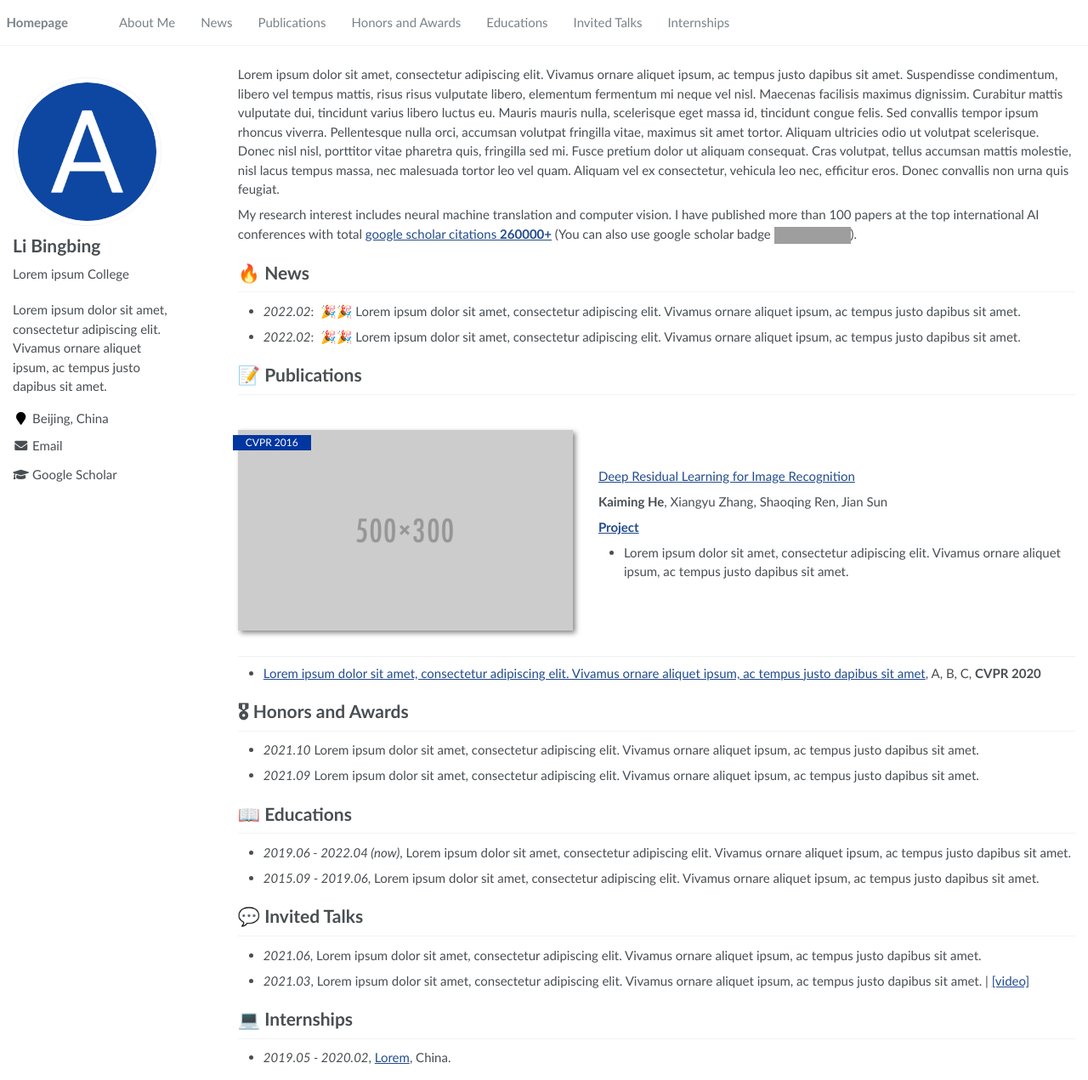
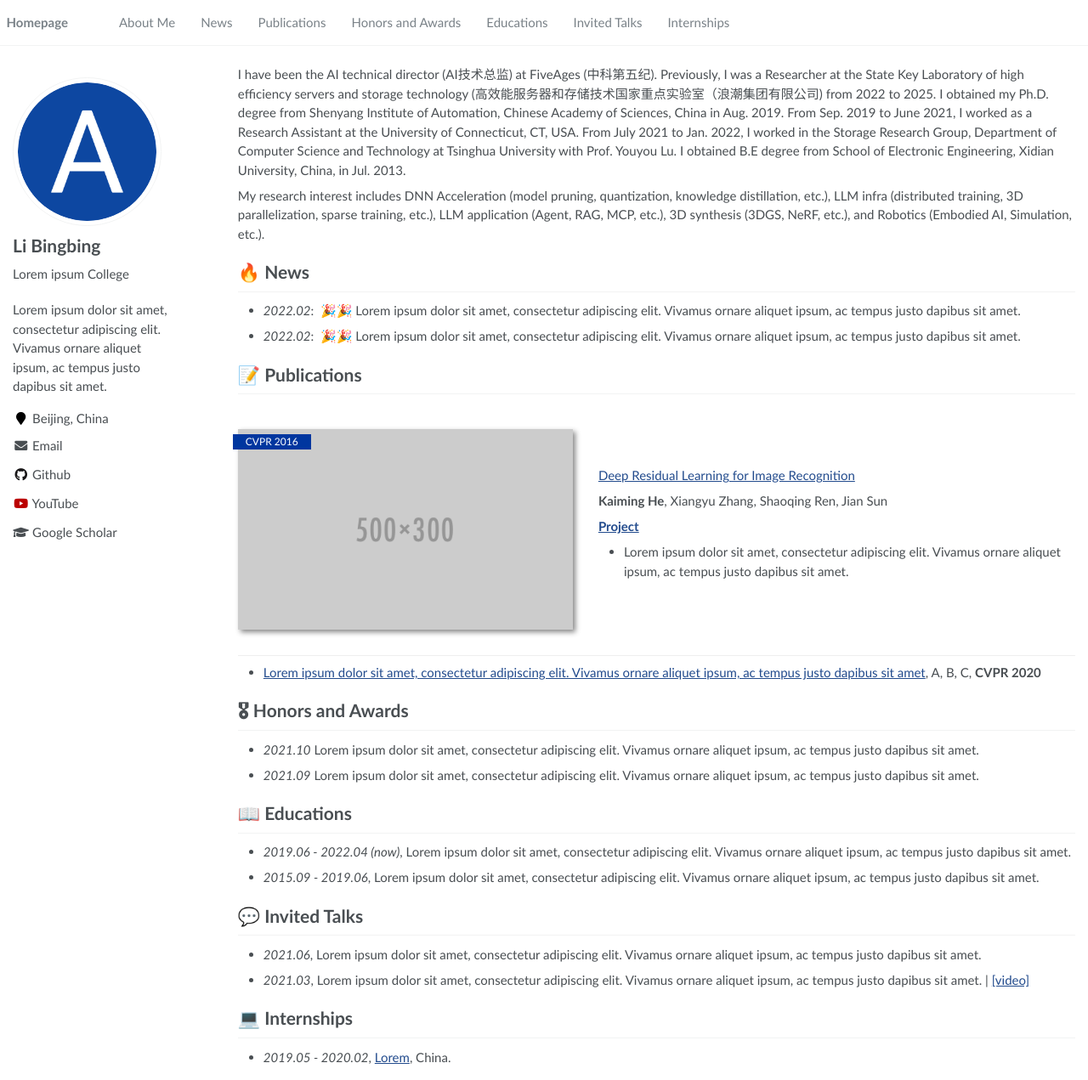
Before and after one commit to bing0037/bing0037.github.io, a Jekyll site: the page built from _pages/about.md, in a window 1280 px wide and 1271 px high. Shown: the whole window at 85% size. Built offline with Jekyll 4.4.1, drawn with Linux system fonts in a browser that asks for light colours; grey boxes are pictures that could not be loaded.

Commit message:
add basic info

```diff
--- a/_config.yml
+++ b/_config.yml
@@ -27,8 +27,8 @@ author:
   location         : "Beijing, China"
   employer         :
   pubmed           :
-  googlescholar    : "https://scholar.google.com/citations?user=YOUR_GOOGLE_SCHOLAR_ID"
-  email            : "Lorem@ipsum.com"
+  googlescholar    : "https://scholar.google.com/citations?user=JN_6MVEAAAAJ&hl"
+  email            : "libingbing@five-ages.com"
   researchgate     :  # e.g., "https://www.researchgate.net/profile/yourprofile"
   uri              :
   bitbucket        :
@@ -37,7 +37,7 @@ author:
   flickr           :
   facebook         :
   foursquare       :
-  github           : # e.g., "github username"
+  github           : "bing0037" # e.g., "github username"
   google_plus      :
   keybase          :
   instagram        :
@@ -55,7 +55,7 @@ author:
   vine             :
   weibo            :
   xing             :
-  youtube          :
+  youtube          : "https://www.youtube.com/@bingbingli3638"
   wikipedia        :
 
 
--- a/_pages/about.md
+++ b/_pages/about.md
@@ -17,9 +17,10 @@ redirect_from:
 
 <span class='anchor' id='about-me'></span>
 
-Lorem ipsum dolor sit amet, consectetur adipiscing elit. Vivamus ornare aliquet ipsum, ac tempus justo dapibus sit amet. Suspendisse condimentum, libero vel tempus mattis, risus risus vulputate libero, elementum fermentum mi neque vel nisl. Maecenas facilisis maximus dignissim. Curabitur mattis vulputate dui, tincidunt varius libero luctus eu. Mauris mauris nulla, scelerisque eget massa id, tincidunt congue felis. Sed convallis tempor ipsum rhoncus viverra. Pellentesque nulla orci, accumsan volutpat fringilla vitae, maximus sit amet tortor. Aliquam ultricies odio ut volutpat scelerisque. Donec nisl nisl, porttitor vitae pharetra quis, fringilla sed mi. Fusce pretium dolor ut aliquam consequat. Cras volutpat, tellus accumsan mattis molestie, nisl lacus tempus massa, nec malesuada tortor leo vel quam. Aliquam vel ex consectetur, vehicula leo nec, efficitur eros. Donec convallis non urna quis feugiat.
+I have been the AI technical director (AI技术总监) at FiveAges (中科第五纪).
+Previously, I was a Researcher at the State Key Laboratory of high efficiency servers and storage technology (高效能服务器和存储技术国家重点实验室（浪潮集团有限公司) from 2022 to 2025. I obtained my Ph.D. degree from Shenyang Institute of Automation, Chinese Academy of Sciences, China in Aug. 2019. From Sep. 2019 to June 2021, I worked as a Research Assistant at the University of Connecticut, CT, USA. From July 2021 to Jan. 2022, I worked in the Storage Research Group, Department of Computer Science and Technology at Tsinghua University with Prof. Youyou Lu. I obtained B.E degree from School of Electronic Engineering, Xidian University, China, in Jul. 2013.
 
-My research interest includes neural machine translation and computer vision. I have published more than 100 papers at the top international AI conferences with total <a href='https://scholar.google.com/citations?user=DhtAFkwAAAAJ'>google scholar citations <strong><span id='total_cit'>260000+</span></strong></a> (You can also use google scholar badge <a href='https://scholar.google.com/citations?user=DhtAFkwAAAAJ'><img src="https://img.shields.io/endpoint?url={{ url | url_encode }}&logo=Google%20Scholar&labelColor=f6f6f6&color=9cf&style=flat&label=citations"></a>).
+My research interest includes DNN Acceleration (model pruning, quantization, knowledge distillation, etc.), LLM infra (distributed training, 3D parallelization, sparse training, etc.), LLM application (Agent, RAG, MCP, etc.), 3D synthesis (3DGS, NeRF, etc.), and Robotics (Embodied AI, Simulation, etc.).
 
 
 # 🔥 News
```
Also changed, not shown: images/self_picture.png (added).
